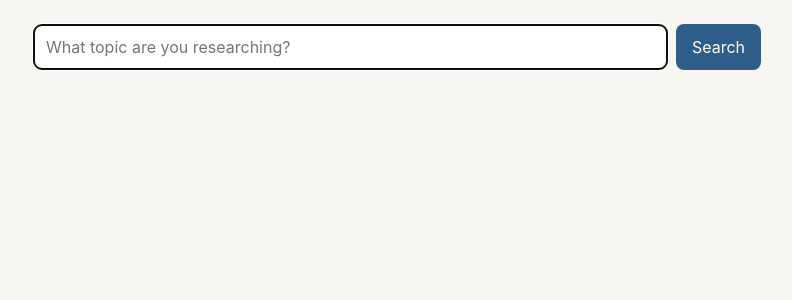
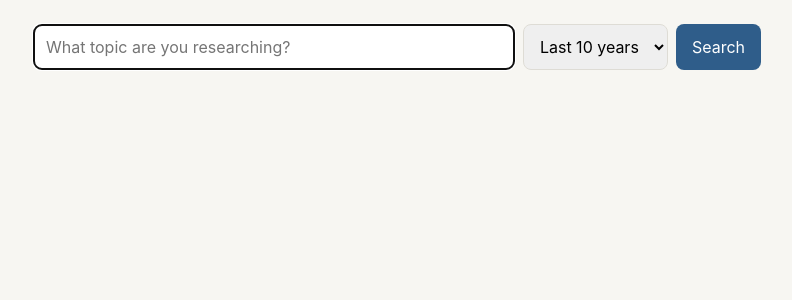
Before and after one commit to michelleshibu08/uni-researcher-helper, a Flask app: page / in a window 1280 px wide. Shown: the part 71-371 px from the top of the page, without its empty margins (243-1035 px from the left). Run offline with Flask 3, Linux system fonts and the light colour scheme.

Commit message:
Add a published-since filter and show 10 results
Co-Authored-By: Claude Opus 5.5 (1M context) <noreply@anthropic.com>

```diff
--- a/app.py
+++ b/app.py
@@ -1,3 +1,5 @@
+from datetime import date
+
 from flask import Flask, render_template, request
 from requests import HTTPError, RequestException
 
@@ -21,11 +23,14 @@ def error_message(error):
 def home():
     """Show the search box, and the results if the user searched for something."""
     query = request.args.get("q", "").strip()
+    # How many years back to search; "" means any time. Defaults to the last 10 years.
+    years = request.args.get("years", "10")
+    since_year = date.today().year - int(years) if years.isdigit() else None
     papers = []
     error = None
     if query:
         try:
-            papers = search_papers(query)
+            papers = search_papers(query, since_year=since_year)
         except RequestException as e:
             error = error_message(e)
         if not papers and not error:
@@ -34,7 +39,7 @@ def home():
         for paper in papers:
             paper["apa"] = format_apa(paper)
             paper["harvard"] = format_harvard(paper)
-    return render_template("index.html", query=query, papers=papers, error=error)
+    return render_template("index.html", query=query, years=years, papers=papers, error=error)
 
 
 @app.route("/check", methods=["GET", "POST"])
--- a/search_papers.py
+++ b/search_papers.py
@@ -66,9 +66,15 @@ def to_paper(work):
     }
 
 
-def search_papers(query, limit=5):
-    """Return a list of papers (as dicts) matching the search query."""
-    data = get_json(WORKS_URL, {"search": query, "per_page": limit, "select": FIELDS})
+def search_papers(query, limit=10, since_year=None):
+    """Return a list of papers (as dicts) matching the search query.
+
+    since_year keeps only papers published in or after that year, e.g. 2016.
+    """
+    params = {"search": query, "per_page": limit, "select": FIELDS}
+    if since_year:
+        params["filter"] = "from_publication_date:" + str(since_year) + "-01-01"
+    data = get_json(WORKS_URL, params)
     return [to_paper(work) for work in data.get("results", [])]
 
 
--- a/static/style.css
+++ b/static/style.css
@@ -48,7 +48,7 @@ a { color: var(--accent); }
 .search, .claim { display: flex; gap: 8px; margin-bottom: 24px; }
 .claim { flex-direction: column; }
 
-input, textarea {
+input, textarea, select {
   flex: 1;
   padding: 10px 12px;
   font: inherit;
@@ -133,3 +133,4 @@ blockquote {
 }
 
 button:disabled { opacity: 0.6; cursor: wait; }
+.search select { flex: none; }
--- a/templates/index.html
+++ b/templates/index.html
@@ -3,6 +3,11 @@
 {% block content %}
 <form class="search" action="{{ url_for('home') }}" method="get">
   <input type="text" name="q" value="{{ query }}" placeholder="What topic are you researching?" required autofocus>
+  <select name="years" aria-label="Published">
+    <option value="5" {% if years == "5" %}selected{% endif %}>Last 5 years</option>
+    <option value="10" {% if years == "10" %}selected{% endif %}>Last 10 years</option>
+    <option value="" {% if years == "" %}selected{% endif %}>Any time</option>
+  </select>
   <button type="submit">Search</button>
 </form>
 
```
